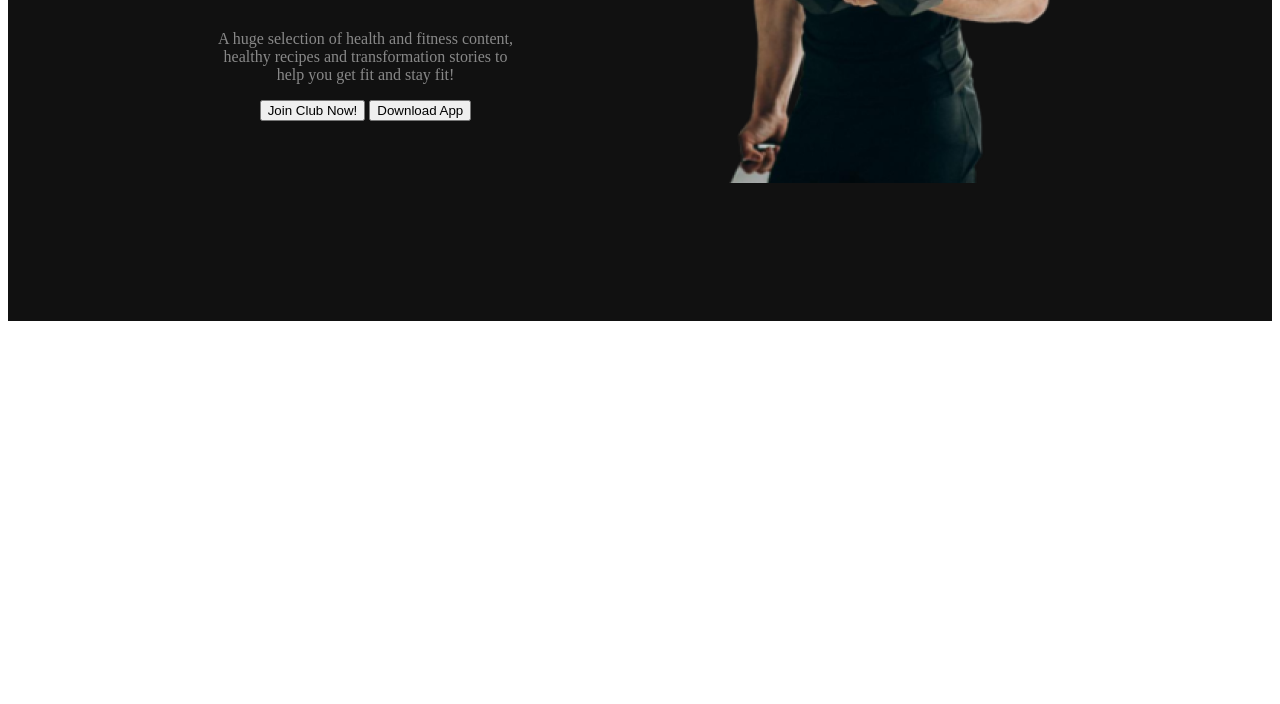
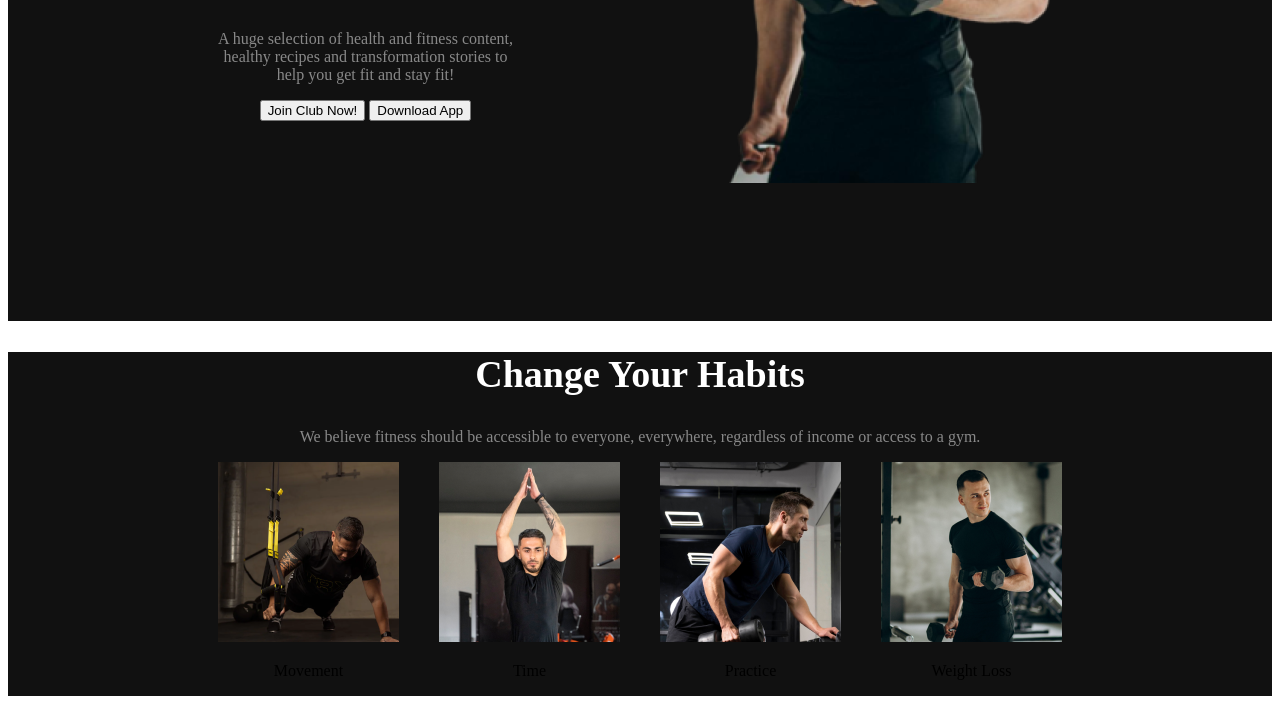
Before and after one commit to joynto7/assignment2, a plain HTML site: page index.html in a window 1280 px wide. Shown: the part 565-1269 px from the top of the page. Before the commit the page ends 894 px from the top, so only its background shows below. Drawn offline with Linux system fonts and the light colour scheme.

Commit message:
Change Your Body Part

```diff
--- a/index.html
+++ b/index.html
@@ -52,6 +52,46 @@
             </div>
 
         </section>
+    </header>
+
+    <main>
+
+
+                                  <!-- Change Your Habits -->
+        <section class="bg-black">
+
+            <div class="habits">
+
+                <div class="text-white">
+                    <h1 class="title-2">Change Your Habits</h1>
+                </div>
+                <div class="text-gray">
+                    <P>We believe fitness should be accessible to everyone, everywhere, regardless of income or access to a gym.</P>
+                </div>
+                <div class="display-flex habits-img">
+                    <div>
+                        <img src="images/image3.png" alt="">
+                        <p>Movement</p>
+                        <p></p>
+                    </div>
+                    <div>
+                        <img src="images/image2.png" alt="">
+                        <p>Time</p>
+                        <p></p>
+                    </div>
+                    <div>
+                        <img src="images/image4.png" alt="">
+                        <p>Practice</p>
+                        <p></p>
+                    </div>
+                    <div>
+                        <img src="images/image5.png" alt="">
+                        <p>Weight Loss</p>
+                        <p></p>
+                    </div>
+                </div>
+
+            </div>
 
 
 
@@ -61,9 +101,8 @@
 
 
 
-    </header>
 
-    <main>
+        </section>
 
     </main>
 
--- a/styles/style.css
+++ b/styles/style.css
@@ -94,3 +94,22 @@
     padding-right: 200px;
 
 }
+
+                  /* change your Habits */
+
+
+.habits{
+
+  text-align: center;
+}
+
+
+.habits-img{
+    /* display: grid; */
+   gap: 40px;
+   justify-content: center;
+}
+
+.title-2{
+    font-size: 38px;
+}
```
Also changed, not shown: 2 other files.
